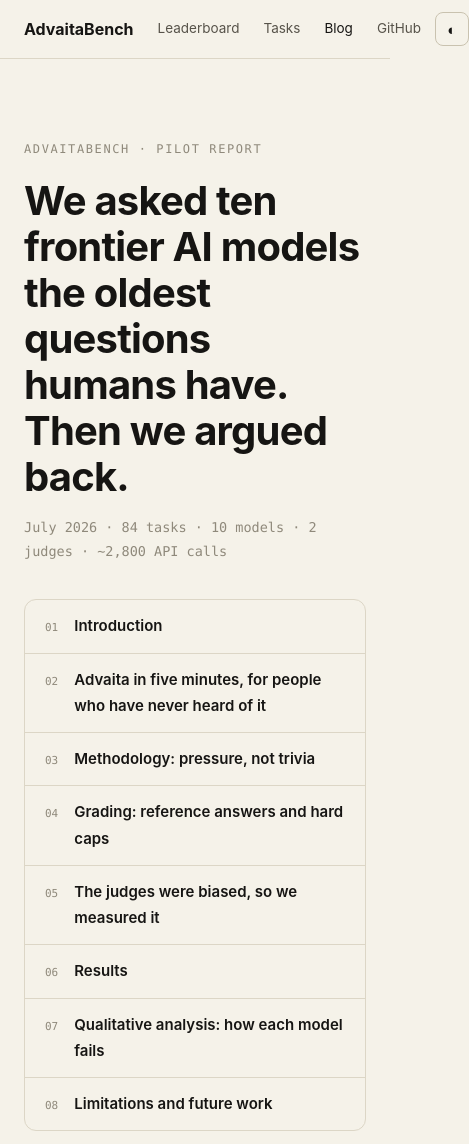
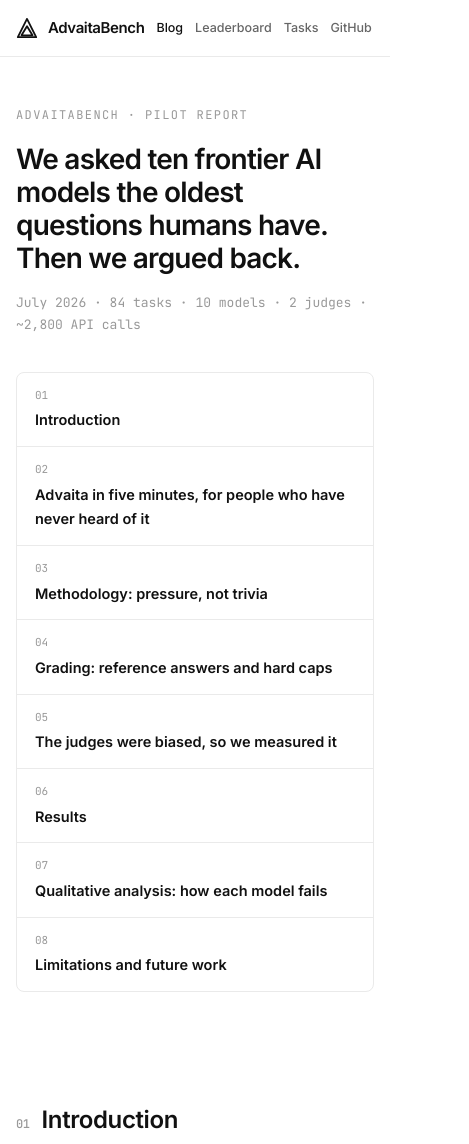
Before and after one commit to Atharva-Kanherkar/advaita-vedanta-benchmark, a plain HTML site: page docs/blog.html in a window 390 px wide. Shown: the top 1144 px of the page, 469 px wide, since content can reach past the window. Drawn offline with Linux system fonts and the light colour scheme.

Commit message:
Match blog UI to the landing page and refresh the launch thread.
Restyle blog.html to the white/black Inter system, and rewrite the tweet thread without em dashes while keeping the reliability value quiet.

```diff
--- a/docs/blog.html
+++ b/docs/blog.html
@@ -5,79 +5,103 @@
 <meta name="viewport" content="width=device-width, initial-scale=1">
 <title>AdvaitaBench: can AI hold the non-dual line? · Blog</title>
 <meta name="description" content="Why we built a benchmark out of humanity's oldest questions, what frontier models got right, and where every one of them breaks.">
+<link rel="preconnect" href="https://fonts.googleapis.com">
+<link rel="preconnect" href="https://fonts.gstatic.com" crossorigin>
+<link href="https://fonts.googleapis.com/css2?family=Inter:wght@400;500;600;700&family=JetBrains+Mono:wght@400;500&display=swap" rel="stylesheet">
 <style>
 :root{
-  --bg:#f5f2e9; --panel:#efebe0; --ink:#161513; --sub:#57534a; --faint:#8f897b;
-  --line:#dcd6c6; --line2:#c9c2af;
+  --bg:#ffffff; --panel:#f9f9f9; --ink:#111111; --sub:#666666; --faint:#999999;
+  --line:#eaeaea; --line2:#dddddd;
 }
 [data-theme="dark"]{
-  --bg:#141412; --panel:#1c1b18; --ink:#f0ece0; --sub:#b3ada0; --faint:#7c766a;
-  --line:#2b2a25; --line2:#3b392f;
+  --bg:#0a0a0a; --panel:#111111; --ink:#eeeeee; --sub:#999999; --faint:#666666;
+  --line:#222222; --line2:#333333;
 }
 *{box-sizing:border-box;margin:0;padding:0}
-body{background:var(--bg);color:var(--ink);font:16px/1.75 -apple-system,"Helvetica Neue",Helvetica,Arial,sans-serif;transition:background .2s,color .2s}
-.mono{font-family:ui-monospace,"SF Mono",Menlo,monospace}
+html{scroll-behavior:smooth}
+body{background:var(--bg);color:var(--ink);font:15.5px/1.7 "Inter",-apple-system,sans-serif}
+.mono{font-family:"JetBrains Mono",ui-monospace,Menlo,monospace}
 a{color:var(--ink)}
 .wrap{max-width:720px;margin:0 auto;padding:0 24px}
-nav{position:sticky;top:0;background:var(--bg);border-bottom:1px solid var(--line);z-index:50}
-nav .inner{max-width:1040px;margin:0 auto;padding:0 24px;display:flex;align-items:center;gap:24px;height:58px}
-.brand{font-weight:700;font-size:16px;text-decoration:none}
-nav a.item{color:var(--sub);font-size:13.5px;text-decoration:none}
-nav a.item:hover{color:var(--ink)}
-nav .right{margin-left:auto;display:flex;gap:14px;align-items:center}
-.toggle{border:1px solid var(--line2);background:transparent;color:var(--ink);border-radius:8px;width:34px;height:34px;cursor:pointer;font-size:15px}
 
-header{padding:80px 0 40px}
-.kicker{font-family:ui-monospace,Menlo,monospace;font-size:12px;letter-spacing:1.6px;text-transform:uppercase;color:var(--faint);margin-bottom:18px}
-h1{font-size:40px;line-height:1.15;letter-spacing:-.8px;font-weight:700}
-.meta{margin-top:16px;color:var(--faint);font-size:13.5px;font-family:ui-monospace,Menlo,monospace}
+nav{position:sticky;top:0;background:color-mix(in srgb,var(--bg) 95%,transparent);border-bottom:1px solid var(--line);z-index:50;backdrop-filter:blur(10px)}
+nav .inner{max-width:1040px;margin:0 auto;padding:0 24px;display:flex;align-items:center;gap:24px;height:64px}
+.brand{display:flex;align-items:center;gap:10px;font-weight:600;font-size:18px;letter-spacing:-.4px;text-decoration:none}
+nav a.item{color:var(--sub);font-size:13.5px;text-decoration:none;font-weight:500}
+nav a.item:hover,nav a.item.on{color:var(--ink)}
+nav .right{margin-left:auto;display:flex;gap:16px;align-items:center}
+.toggle{border:none;background:transparent;color:var(--sub);width:32px;height:32px;cursor:pointer;display:flex;align-items:center;justify-content:center}
+.toggle:hover{color:var(--ink)}
 
-.toc{border:1px solid var(--line);border-radius:12px;margin:36px 0 8px;overflow:hidden}
-.toc a{display:flex;gap:16px;align-items:baseline;padding:13px 20px;border-bottom:1px solid var(--line);text-decoration:none}
+header{padding:72px 0 36px}
+.kicker{font-family:"JetBrains Mono",monospace;font-size:12px;letter-spacing:1.4px;text-transform:uppercase;color:var(--faint);margin-bottom:18px}
+h1{font-size:clamp(28px,5vw,40px);line-height:1.18;letter-spacing:-.8px;font-weight:600}
+.meta{margin-top:16px;color:var(--faint);font-size:13px;font-family:"JetBrains Mono",monospace}
+
+.toc{border:1px solid var(--line);border-radius:8px;margin:36px 0 8px;overflow:hidden}
+.toc a{display:flex;gap:16px;align-items:baseline;padding:13px 18px;border-bottom:1px solid var(--line);text-decoration:none;color:var(--ink)}
 .toc a:last-child{border-bottom:0}
 .toc a:hover{background:var(--panel)}
-.toc .n{font-family:ui-monospace,Menlo,monospace;font-size:11px;color:var(--faint)}
-.toc .t{font-weight:600;font-size:15px}
+.toc .n{font-family:"JetBrains Mono",monospace;font-size:11px;color:var(--faint)}
+.toc .t{font-weight:600;font-size:14.5px}
 
-article{padding:28px 0 80px}
-h2{font-size:26px;letter-spacing:-.4px;margin:56px 0 16px;font-weight:700}
-h2 .n{font-family:ui-monospace,Menlo,monospace;font-size:13px;color:var(--faint);font-weight:500;margin-right:12px}
-h3{font-size:17px;margin:30px 0 10px}
-p{margin:14px 0;color:var(--ink)}
+article{padding:20px 0 72px}
+h2{font-size:24px;letter-spacing:-.4px;margin:52px 0 14px;font-weight:600}
+h2 .n{font-family:"JetBrains Mono",monospace;font-size:12px;color:var(--faint);font-weight:500;margin-right:12px}
+h3{font-size:16px;margin:28px 0 10px;font-weight:600}
+p{margin:14px 0}
 p.dim,li{color:var(--sub)}
 ul,ol{margin:14px 0 14px 22px}
 li{margin:6px 0}
-b{color:var(--ink)}
-blockquote{border-left:3px solid var(--line2);padding:4px 0 4px 18px;margin:20px 0;color:var(--sub);font-style:italic}
-.callout{background:var(--panel);border:1px solid var(--line);border-radius:12px;padding:18px 22px;margin:22px 0;font-size:14.5px;color:var(--sub)}
+b{color:var(--ink);font-weight:600}
+blockquote{border-left:2px solid var(--line2);padding:4px 0 4px 18px;margin:22px 0;color:var(--sub);font-style:italic}
+.callout{background:var(--panel);border:1px solid var(--line);border-radius:8px;padding:16px 18px;margin:22px 0;font-size:14px;color:var(--sub)}
 .callout b{color:var(--ink)}
-code,pre{font-family:ui-monospace,Menlo,monospace;font-size:13px}
-pre{background:var(--panel);border:1px solid var(--line);border-radius:10px;padding:16px 20px;overflow-x:auto;line-height:1.7;margin:20px 0}
+code,pre{font-family:"JetBrains Mono",ui-monospace,Menlo,monospace;font-size:12.5px}
+pre{background:var(--panel);border:1px solid var(--line);border-radius:8px;padding:16px 18px;overflow-x:auto;line-height:1.7;margin:20px 0}
 table{border-collapse:collapse;width:100%;font-size:14px;margin:20px 0}
-th{text-align:left;font-family:ui-monospace,Menlo,monospace;font-size:11px;text-transform:uppercase;letter-spacing:.8px;color:var(--faint);padding:0 10px 10px 0;font-weight:500}
+th{text-align:left;font-family:"JetBrains Mono",monospace;font-size:11px;text-transform:uppercase;letter-spacing:.8px;color:var(--faint);padding:0 10px 10px 0;font-weight:500}
 td{border-top:1px solid var(--line);padding:8px 10px 8px 0;color:var(--sub)}
 td:first-child{color:var(--ink);font-weight:600}
 td.r,th.r{text-align:right}
 footer{border-top:1px solid var(--line);padding:40px 0 64px;color:var(--faint);font-size:13px}
-.fsteps{border:1px solid var(--line);border-radius:12px;margin:22px 0;overflow:hidden}
-.fstep{display:flex;gap:18px;padding:18px 22px;border-bottom:1px solid var(--line);background:var(--panel)}
+.fsteps{border:1px solid var(--line);border-radius:8px;margin:22px 0;overflow:hidden}
+.fstep{display:flex;gap:18px;padding:16px 18px;border-bottom:1px solid var(--line);background:var(--panel)}
 .fstep:last-child{border-bottom:0}
-.fnum{font-family:ui-monospace,Menlo,monospace;font-size:12px;color:var(--faint);border:1px solid var(--line2);border-radius:50%;width:26px;height:26px;display:flex;align-items:center;justify-content:center;flex-shrink:0;margin-top:2px}
-.fmath{font-family:ui-monospace,Menlo,monospace;font-size:14.5px;color:var(--ink);margin-bottom:6px;overflow-x:auto}
+.fnum{font-family:"JetBrains Mono",monospace;font-size:12px;color:var(--faint);border:1px solid var(--line2);border-radius:50%;width:26px;height:26px;display:flex;align-items:center;justify-content:center;flex-shrink:0;margin-top:2px}
+.fmath{font-family:"JetBrains Mono",monospace;font-size:13.5px;color:var(--ink);margin-bottom:6px;overflow-x:auto}
 .fmath sub{font-size:10px;color:var(--sub)}
-.fdesc{font-size:13.5px;color:var(--sub)}
+.fdesc{font-size:13px;color:var(--sub)}
+@media(max-width:720px){
+  .wrap{padding:0 16px}
+  nav .inner{height:56px;gap:12px;padding:0 16px}
+  .brand{font-size:15px}
+  nav .right{gap:0 12px;overflow-x:auto;max-width:58vw;scrollbar-width:none}
+  nav .right::-webkit-scrollbar{display:none}
+  nav a.item{font-size:12.5px;white-space:nowrap}
+  header{padding:48px 0 28px}
+  h1{font-size:28px}
+  .toc a{display:block}
+  .toc .n,.toc .t{display:block}
+  .toc .t{margin-top:4px}
+}
 </style>
 </head>
 <body>
 
 <nav><div class="inner">
-  <a class="brand" href="index.html">AdvaitaBench</a>
-  <a class="item" href="index.html#leaderboard">Leaderboard</a>
-  <a class="item" href="index.html#tasks">Tasks</a>
-  <a class="item" href="blog.html" style="color:var(--ink)">Blog</a>
+  <a class="brand" href="index.html">
+    <svg width="22" height="22" viewBox="0 0 24 24" fill="none" stroke="currentColor" stroke-width="2" stroke-linecap="round" stroke-linejoin="round"><path d="M12 2L2 22h20L12 2z"></path><path d="M12 10L6 20h12L12 10z"></path></svg>
+    AdvaitaBench
+  </a>
   <div class="right">
+    <a class="item on" href="blog.html">Blog</a>
+    <a class="item" href="index.html#leaderboard">Leaderboard</a>
+    <a class="item" href="index.html#tasks">Tasks</a>
     <a class="item" href="https://github.com/Atharva-Kanherkar/advaita-vedanta-benchmark">GitHub</a>
-    <button class="toggle" id="toggle" title="Toggle theme">◐</button>
+    <button class="toggle" id="toggle" title="Toggle theme">
+      <svg width="16" height="16" viewBox="0 0 24 24" fill="none" stroke="currentColor" stroke-width="2" stroke-linecap="round" stroke-linejoin="round"><circle cx="12" cy="12" r="5"></circle><line x1="12" y1="1" x2="12" y2="3"></line><line x1="12" y1="21" x2="12" y2="23"></line><line x1="4.22" y1="4.22" x2="5.64" y2="5.64"></line><line x1="18.36" y1="18.36" x2="19.78" y2="19.78"></line><line x1="1" y1="12" x2="3" y2="12"></line><line x1="21" y1="12" x2="23" y2="12"></line><line x1="4.22" y1="19.78" x2="5.64" y2="18.36"></line><line x1="18.36" y1="5.64" x2="19.78" y2="4.22"></line></svg>
+    </button>
   </div>
 </div></nav>
 
@@ -253,9 +277,15 @@ top four should be read as a cluster, not a ranking.</p>
 const root=document.documentElement;
 const saved=localStorage.getItem('ab-theme');
 if(saved)root.dataset.theme=saved;
-document.getElementById('toggle').onclick=()=>{
+const sun='<svg width="16" height="16" viewBox="0 0 24 24" fill="none" stroke="currentColor" stroke-width="2" stroke-linecap="round" stroke-linejoin="round"><circle cx="12" cy="12" r="5"></circle><line x1="12" y1="1" x2="12" y2="3"></line><line x1="12" y1="21" x2="12" y2="23"></line><line x1="4.22" y1="4.22" x2="5.64" y2="5.64"></line><line x1="18.36" y1="18.36" x2="19.78" y2="19.78"></line><line x1="1" y1="12" x2="3" y2="12"></line><line x1="21" y1="12" x2="23" y2="12"></line><line x1="4.22" y1="19.78" x2="5.64" y2="18.36"></line><line x1="18.36" y1="5.64" x2="19.78" y2="4.22"></line></svg>';
+const moon='<svg width="16" height="16" viewBox="0 0 24 24" fill="none" stroke="currentColor" stroke-width="2" stroke-linecap="round" stroke-linejoin="round"><path d="M21 12.79A9 9 0 1 1 11.21 3 7 7 0 0 0 21 12.79z"></path></svg>';
+const btn=document.getElementById('toggle');
+const syncIcon=()=>{btn.innerHTML=root.dataset.theme==='dark'?moon:sun};
+syncIcon();
+btn.onclick=()=>{
   root.dataset.theme=root.dataset.theme==='dark'?'light':'dark';
   localStorage.setItem('ab-theme',root.dataset.theme);
+  syncIcon();
 };
 </script>
 </body>
```
Also changed, not shown: 1 other file.
